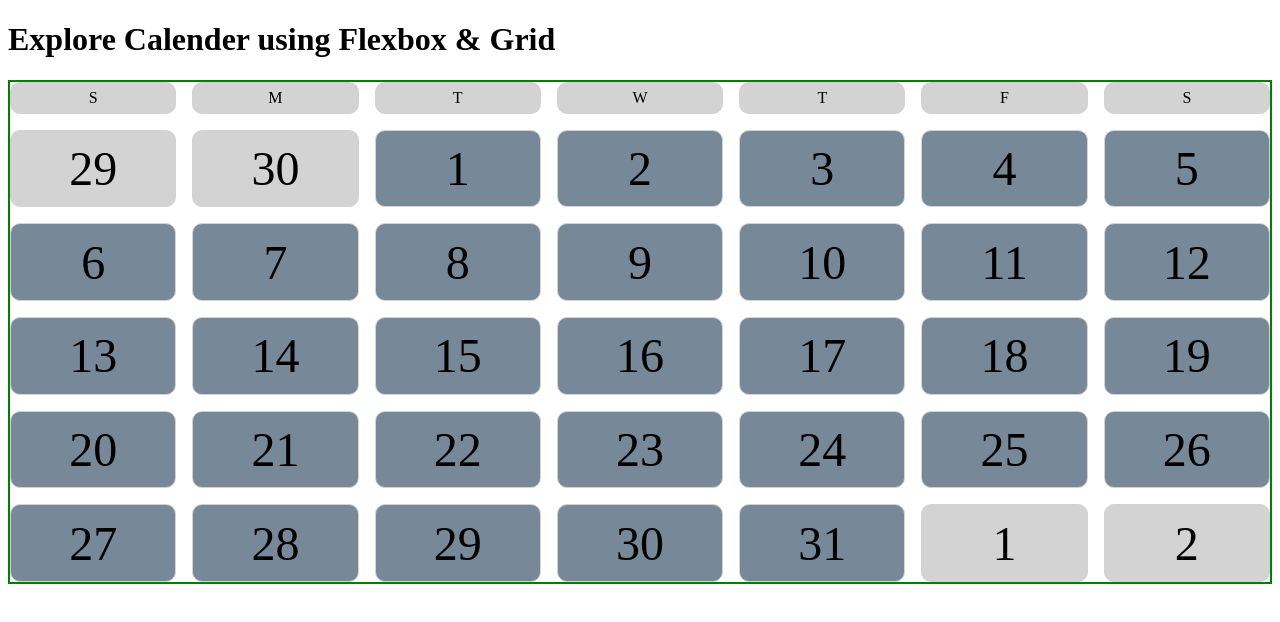
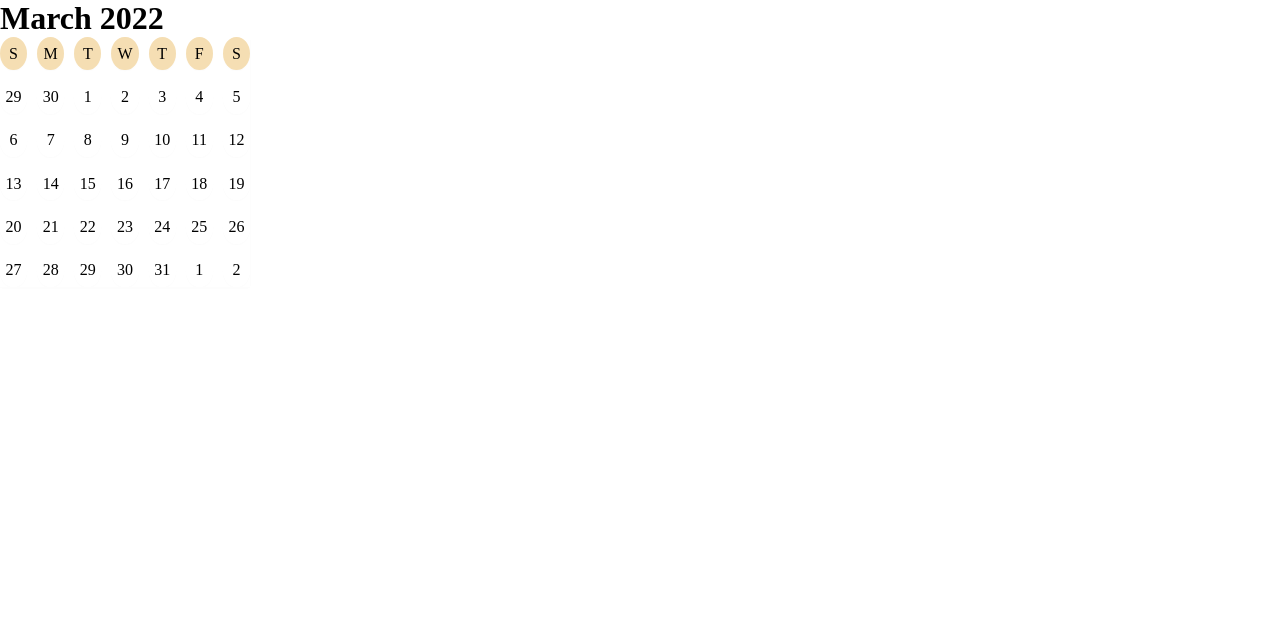
Before and after one commit to zahidjuel/website-layout, a plain HTML site: page calender.html in a window 1280 px wide. Drawn offline with Linux system fonts and the light colour scheme.

Commit message:
sixth commit

```diff
--- a/calender.html
+++ b/calender.html
@@ -8,48 +8,107 @@
     <title>Calender</title>
 </head>
 <style>
+    *{
+        box-sizing: border-box;
+        margin: 0px;
+        padding: 0px;
+    }
     .calender {
-        border: 2px solid green;
-        height: 500px;
+        width: 250px;
+        height: 250px;
+        position: relative;
+        overflow: hidden;
         display: grid;
         grid-template-columns: repeat(7, 1fr);
-        grid-template-rows: 2em repeat(5, 1fr);
-        grid-gap: 1em;
+        grid-template-rows:  repeat(6, 1fr);
+        grid-gap: 10px;
+        box-shadow: 0 1px 3px rgba(0,0,0,0.01), 0 1px 3px rgba(0,0,0,0.01);
     }
 
     .date,
     .day {
-        border: 1px solid lightgrey;
-        border-radius: 10px;
-        background-color: lightslategrey;
-        font-size: 3em;
         display: flex;
         justify-content: center;
         align-items: center;
+        border-radius: 50%;
+        box-shadow: 0 1px 3px rgba(0,0,0,0.01), 0 1px 2px rgba(0,0,0,0.01);
+        transition: .3s linear;
+    }
+    .day{
+        background-color: wheat;
+    }
+    .s::after{
+        content: "Sunday";
+        position: absolute;
+        left: 0px;
+        bottom: 100%;
     }
 
-    .other-month,
-    .day {
-        background-color: lightgray;
+    .m::after{
+        content: "Monday";
+        position: absolute;
+        left: 30px;
+        bottom:100%;
+    }
+    .t::after{
+        content: "Tuesday";
+        position: absolute;
+        left: 60px;
+        bottom:100%;
+    }
+    .w::after{
+        content: "Wednesday";
+        position: absolute;
+        left: 90px;
+        bottom:100%;
+    }
+    .th::after{
+        content: "Thursday";
+        position: absolute;
+        left: 130px;
+        bottom:100%;
+    }
+    .f::after{
+        content: "Friday";
+        position: absolute;
+        left: 165px;
+        bottom:100%;
+    }
+    .sa::after{
+        content: "Satarday";
+        position: absolute;
+        left: 195px;
+        bottom:100%;
     }
 
-    .day {
-        font-size: 1em;
+    .day:hover.s::after,.day:hover.m::after,.day:hover.t::after,.day:hover.w::after,.day:hover.th::after, .day:hover.f::after, .day:hover.sa::after{
+        bottom: 70%;
+        padding: 6px;
+        font-size: 12px;
+        font-weight: 500;
+        border-radius: 4px;
+        color: #fff;
+        background-color: #555;
+    }
+
+    .date:hover{
+    background-color: #f1f1f1;
+    cursor: pointer;
     }
 </style>
 
 <body>
-    <h1>Explore Calender using Flexbox & Grid</h1>
+    <h1>March 2022</h1>
     <div class="calender">
-        <div class="day">S</div>
-        <div class="day">M</div>
-        <div class="day">T</div>
-        <div class="day">W</div>
-        <div class="day">T</div>
-        <div class="day">F</div>
-        <div class="day">S</div>
-        <div class="date other-month">29</div>
-        <div class="date other-month">30</div>
+        <div class="day s">S</div>
+        <div class="day m">M</div>
+        <div class="day t">T</div>
+        <div class="day w">W</div>
+        <div class="day th">T</div>
+        <div class="day f">F</div>
+        <div class="day sa">S</div>
+        <div class="date">29</div>
+        <div class="date">30</div>
         <div class="date">1</div>
         <div class="date">2</div>
         <div class="date">3</div>
@@ -81,8 +140,8 @@
         <div class="date">29</div>
         <div class="date">30</div>
         <div class="date">31</div>
-        <div class="date other-month">1</div>
-        <div class="date other-month">2</div>
+        <div class="date">1</div>
+        <div class="date ">2</div>
     </div>
 </body>
 
```
